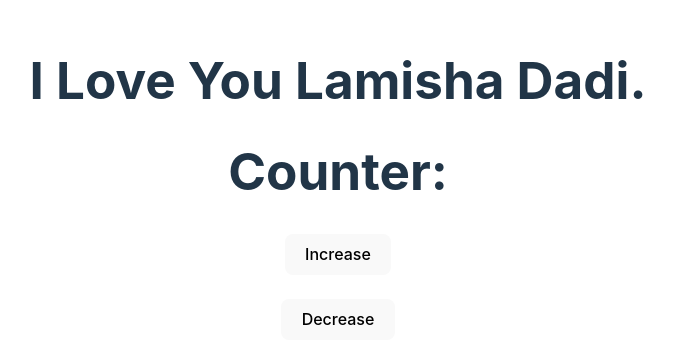
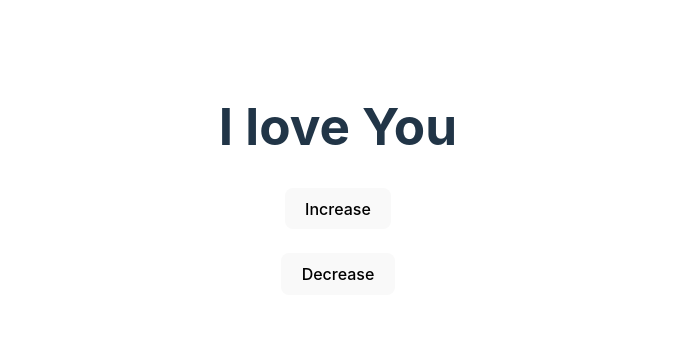
Before and after one commit to developer-shourav/Worlds-Country-list, a React (Vite) app: page / in a window 1280 px wide. Shown: the part 221-584 px from the top of the page, without its empty margins (302-976 px from the left). Built offline with nearby package versions, Linux system fonts and the light colour scheme.

Commit message:
increase and decrease function added

```diff
--- a/src/App.jsx
+++ b/src/App.jsx
@@ -1,9 +1,9 @@
-import { useState } from 'react'
+import { useEffect, useState } from 'react'
 import './App.css'
 import { Countries } from './components/Countries/Countries'
 
 function App() {
-  const [count, setCount] = useState(0)
+
 
   return (
     <div className="App">
@@ -15,15 +15,25 @@ function App() {
 }
 
 function Counter() {
-  const abc = useState(0);
-  console.log(abc);
+  const [count, setCount] = useState(" ");
+
+  const increaseCount = () => {
+    const value = Number(count);
+    const newValue = value + 1 ;
+    setCount(newValue)
+  }
+  const decreaseCount = () => {
+    const value = Number(count);
+    const newValue = value - 1 ;
+    setCount(newValue)
+  }
   return(
     <div>
-      <h1>Counter:</h1>
-      <button>Increase</button>
+      <h1>I love You {count}</h1>
+      <button onClick={increaseCount}>Increase</button>
       <br/>
       <br/>
-      <button>Decrease</button>
+      <button onClick={decreaseCount}>Decrease</button>
     </div>
   )
 }
--- a/src/components/Countries/Countries.jsx
+++ b/src/components/Countries/Countries.jsx
@@ -2,7 +2,7 @@ export const  Countries = () => {
 
     return (
         <div>
-            <h1>I Love You Lamisha Dadi.</h1>
+
         </div>
     )
 }
```
